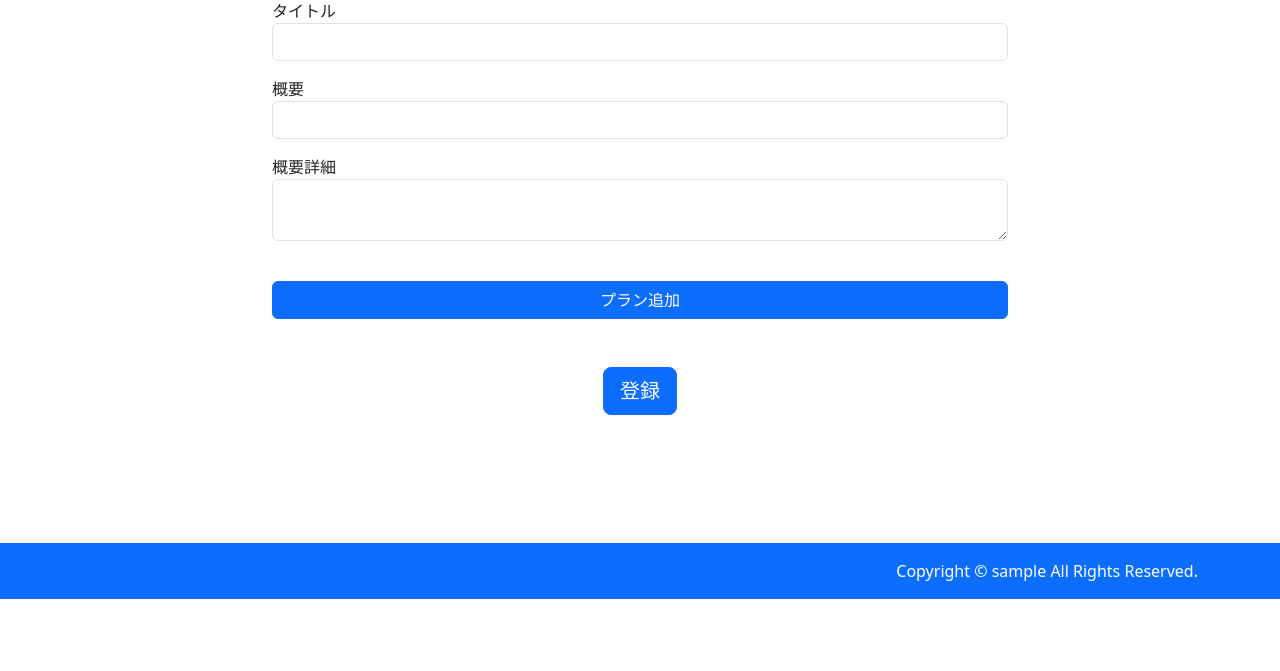
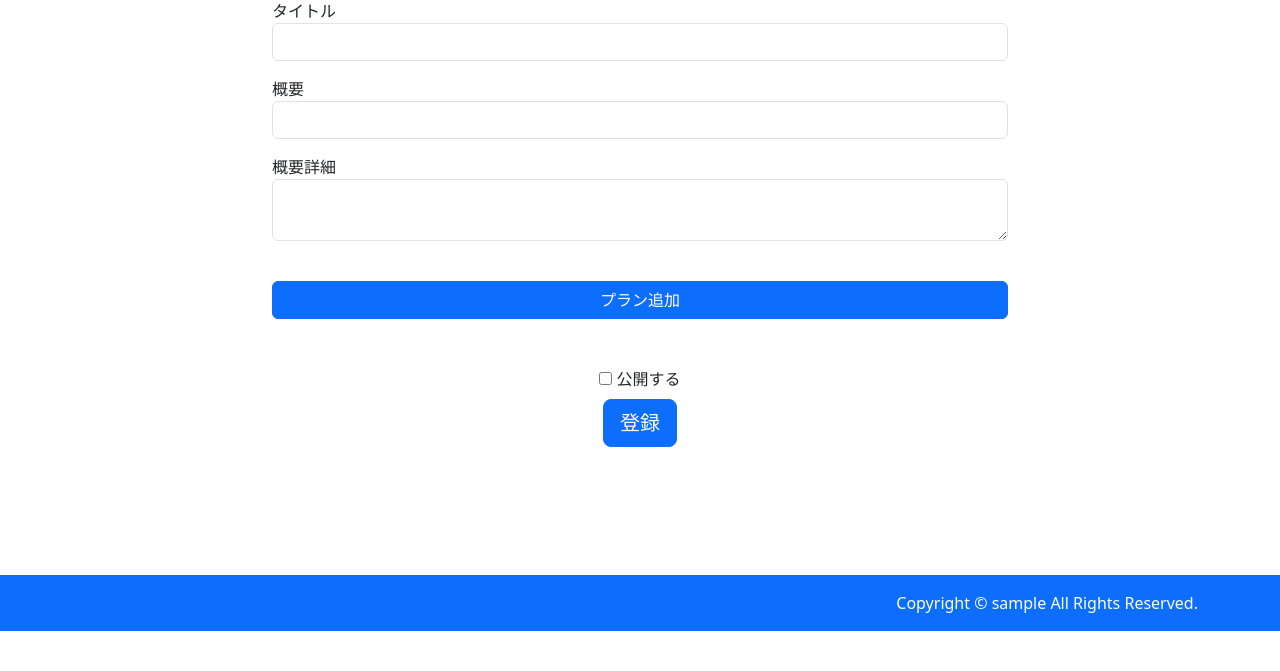
Before and after one commit to aio97/graduate_app, a Rails app: page /books/new in a window 1280 px wide. Shown: the part 129-800 px from the top of the page. Run offline with Rails 7, Linux system fonts and the light colour scheme; the visitor is signed in with stand-in values (Sample User, id 1); style sheets or scripts are compiled from the project's sources; parts of the project's set-up code (start-up, migrations or seed data) failed here and were passed over; some libraries are stand-ins or nearby versions.

Commit message:
しおり作成画面に公開チェックボックスを追加

```diff
--- a/app/views/books/new.html.erb
+++ b/app/views/books/new.html.erb
@@ -48,7 +48,10 @@
           </div>
         </div>
 
-        <%= f.hidden_field :is_public, value: true, id: "is_public_field" %>
+        <div class="mb-2 text-center">
+          <%= f.check_box :is_public %>
+          <%= f.label :is_public, "公開する" %>
+        </div>
 
         <div class=" mb-2 text-center">
           <%= f.submit "登録", class: "btn btn-primary btn-lg" %>
--- a/config/routes.rb
+++ b/config/routes.rb
@@ -1,4 +1,6 @@
 Rails.application.routes.draw do
+  mount LetterOpenerWeb::Engine, at: "/letter_opener" if Rails.env.development?
+
   get "plans/destroy"
   root "static_pages#top"
   resources :users, only: %i[new create]
```
Also changed, not shown: Gemfile, Gemfile.lock.
